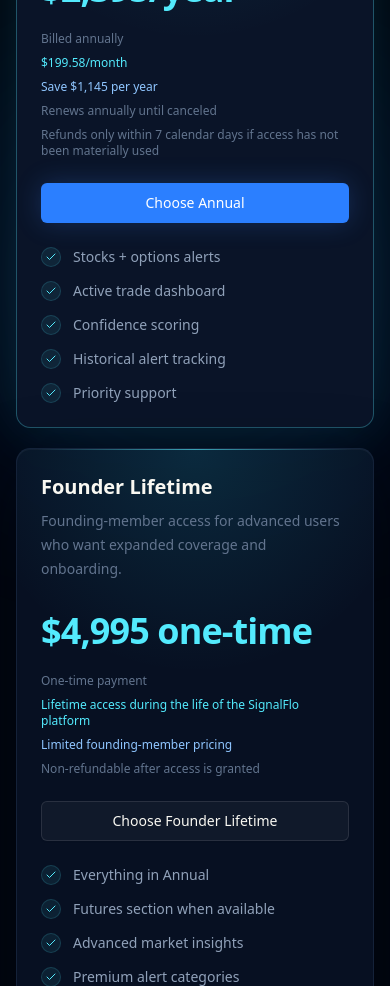
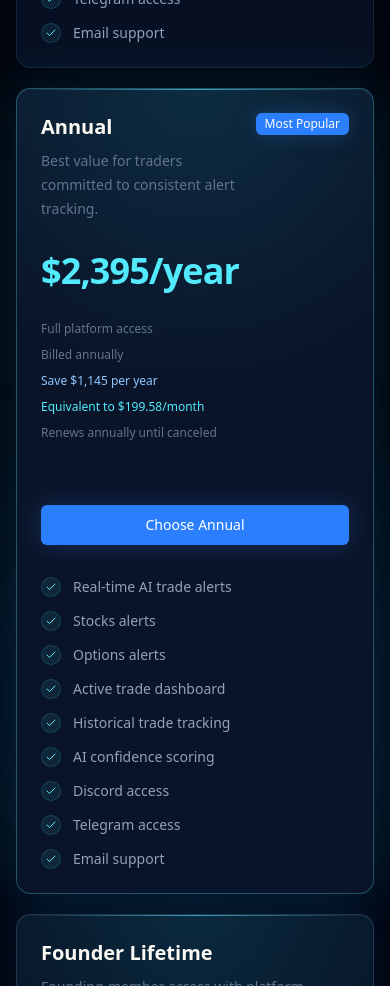
Before and after one commit to nybcardona-tech/signalflo-website, a React (Vite) app: page / in a window 390 px wide. Shown: the part 7360-8346 px from the top of the page. Built offline with nearby package versions, Linux system fonts and the light colour scheme.

Commit message:
Update pricing section: unified features, removed refund copy, improved card hierarchy

```diff
--- a/src/App.tsx
+++ b/src/App.tsx
@@ -97,39 +97,49 @@
   ["The dashboard makes it easier to track active trades and review closed alert history without relying on chat threads.", "Elena S.", "Market analyst"],
 ]
 
+const corePricingFeatures = [
+  "Real-time AI trade alerts",
+  "Stocks alerts",
+  "Options alerts",
+  "Active trade dashboard",
+  "Historical trade tracking",
+  "AI confidence scoring",
+  "Discord access",
+  "Telegram access",
+  "Email support",
+]
+
 const pricingPlans = [
   {
     name: "Monthly",
     price: "$295/month",
-    billing: "Billed monthly",
-    renewal: "Renews monthly until canceled",
-    refund: "No refunds after access is granted",
-    copy: "Flexible monthly access to SignalFlo alerts and dashboard tools.",
+    copy: "Flexible month-to-month access to the full SignalFlo platform.",
     cta: "Choose Monthly",
-    features: ["Stock alerts", "Basic dashboard access", "Recent alerts", "Email support"],
+    details: ["Full platform access", "Billed monthly", "Renews monthly until canceled"],
+    features: corePricingFeatures,
   },
   {
     name: "Annual",
     price: "$2,395/year",
-    billing: "Billed annually",
-    monthlyEquivalent: "$199.58/month",
-    savings: "Save $1,145 per year",
-    renewal: "Renews annually until canceled",
-    refund: "Refunds only within 7 calendar days if access has not been materially used",
-    copy: "Best value for active traders tracking stocks, options, and alert history.",
+    copy: "Best value for traders committed to consistent alert tracking.",
     cta: "Choose Annual",
-    features: ["Stocks + options alerts", "Active trade dashboard", "Confidence scoring", "Historical alert tracking", "Priority support"],
+    details: ["Full platform access", "Billed annually", "Save $1,145 per year", "Equivalent to $199.58/month", "Renews annually until canceled"],
+    features: corePricingFeatures,
   },
   {
     name: "Founder Lifetime",
     price: "$4,995 one-time",
-    billing: "One-time payment",
-    access: "Lifetime access during the life of the SignalFlo platform",
-    refund: "Non-refundable after access is granted",
-    scarcity: "Limited founding-member pricing",
-    copy: "Founding-member access for advanced users who want expanded coverage and onboarding.",
+    copy: "Founding-member access with platform-lifetime benefits and bonuses.",
     cta: "Choose Founder Lifetime",
-    features: ["Everything in Annual", "Futures section when available", "Advanced market insights", "Premium alert categories", "Priority onboarding"],
+    details: [
+      "Lifetime access during the life of the SignalFlo platform",
+      "One-time payment",
+      "Limited founding-member pricing",
+      "Future premium categories included",
+      "Futures section access when available",
+      "Priority onboarding",
+    ],
+    features: corePricingFeatures,
   },
 ]
 
@@ -1142,14 +1152,15 @@
           <MotionCard key={plan.name} delay={index * 0.06}>
             <Card
               className={cn(
-                "group relative h-full overflow-hidden rounded-2xl border border-blue-300/10 bg-[#081225]/90 shadow-[inset_0_1px_0_rgba(255,255,255,0.04),0_22px_70px_rgba(2,8,23,0.42)] transition-all duration-300 hover:-translate-y-1 hover:border-cyan-300/30 hover:shadow-[inset_0_1px_0_rgba(255,255,255,0.06),0_28px_90px_rgba(14,165,233,0.14)]",
+                "group relative flex h-full min-h-[690px] flex-col overflow-hidden rounded-2xl border border-blue-300/10 bg-[#081225]/90 shadow-[inset_0_1px_0_rgba(255,255,255,0.04),0_22px_70px_rgba(2,8,23,0.42)] transition-all duration-300 hover:-translate-y-1 hover:border-cyan-300/30 hover:shadow-[inset_0_1px_0_rgba(255,255,255,0.06),0_28px_90px_rgba(14,165,233,0.14)]",
                 plan.name === "Annual" && "border-cyan-300/30 bg-[#0a1428] shadow-[inset_0_1px_0_rgba(255,255,255,0.06),0_0_60px_rgba(34,211,238,0.14)]",
+                plan.name === "Founder Lifetime" && "border-blue-300/20 shadow-[inset_0_1px_0_rgba(255,255,255,0.05),0_0_50px_rgba(59,130,246,0.1)]",
               )}
             >
               <span className="pointer-events-none absolute inset-0 bg-[radial-gradient(circle_at_50%_0%,rgba(34,211,238,0.16),transparent_36%)] opacity-80" />
               <span className="pointer-events-none absolute inset-x-5 top-0 h-px bg-gradient-to-r from-transparent via-cyan-300/60 to-transparent" />
               <span className="pointer-events-none absolute -left-8 top-0 h-full w-16 -translate-x-24 rotate-12 bg-gradient-to-r from-transparent via-white/8 to-transparent opacity-0 blur-sm transition-all duration-700 group-hover:translate-x-[26rem] group-hover:opacity-100" />
-              <CardHeader className="relative z-10 p-6 sm:p-7">
+              <CardHeader className="relative z-10 min-h-[340px] p-6 sm:p-7">
                 <div className="flex items-start justify-between gap-3">
                   <div>
                     <CardTitle className="text-xl">{plan.name}</CardTitle>
@@ -1162,17 +1173,21 @@
                 <div className="mt-6 flex items-end gap-2">
                   <p className="text-4xl font-semibold tracking-tight text-cyan-300">{plan.price}</p>
                 </div>
-                <div className="mt-4 space-y-2 text-xs text-slate-500">
-                  <p>{plan.billing}</p>
-                  {"monthlyEquivalent" in plan && <p className="text-cyan-300">{plan.monthlyEquivalent}</p>}
-                  {"savings" in plan && <p className="text-blue-300">{plan.savings}</p>}
-                  {"access" in plan && <p className="text-cyan-300">{plan.access}</p>}
-                  {"scarcity" in plan && <p className="text-blue-300">{plan.scarcity}</p>}
-                  {"renewal" in plan && <p>{plan.renewal}</p>}
-                  <p>{plan.refund}</p>
+                <div className="mt-6 min-h-40 space-y-2.5 text-xs text-slate-500">
+                  {plan.details.map((detail) => (
+                    <p
+                      key={detail}
+                      className={cn(
+                        detail.includes("Save") || detail.includes("Limited") ? "text-blue-300" : "",
+                        detail.includes("Equivalent") || detail.includes("Lifetime") || detail.includes("Future") ? "text-cyan-300" : "",
+                      )}
+                    >
+                      {detail}
+                    </p>
+                  ))}
                 </div>
               </CardHeader>
-              <CardContent className="relative z-10 px-6 pb-6 sm:px-7 sm:pb-7">
+              <CardContent className="relative z-10 flex flex-1 flex-col px-6 pb-6 sm:px-7 sm:pb-7">
                 <Button
                   asChild
                   className={cn(
@@ -1185,7 +1200,7 @@
                 >
                   <a href={APP_URL}>{plan.cta}</a>
                 </Button>
-                <div className="mt-6 space-y-3.5">
+                <div className="mt-8 space-y-3.5">
                   {plan.features.map((feature) => (
                     <div key={feature} className="flex items-center gap-3 text-sm text-slate-400">
                       <span className="flex size-5 shrink-0 items-center justify-center rounded-full border border-cyan-300/15 bg-cyan-300/8">
@@ -1202,6 +1217,11 @@
       </div>
       <p className="mt-5 text-center text-xs text-slate-500">
         Annual savings are calculated against the $295 monthly plan billed for 12 months.
+      </p>
+      <p className="mx-auto mt-3 max-w-3xl text-center text-xs leading-5 text-slate-500">
+        Trading involves substantial risk. SignalFlo provides AI-generated market
+        insights, alerts, and educational content only. Past performance does
+        not guarantee future results.
       </p>
       </div>
     </FadeUp>
```
Also changed, not shown: 1 other file (tests, documents, lock files or other folders).
